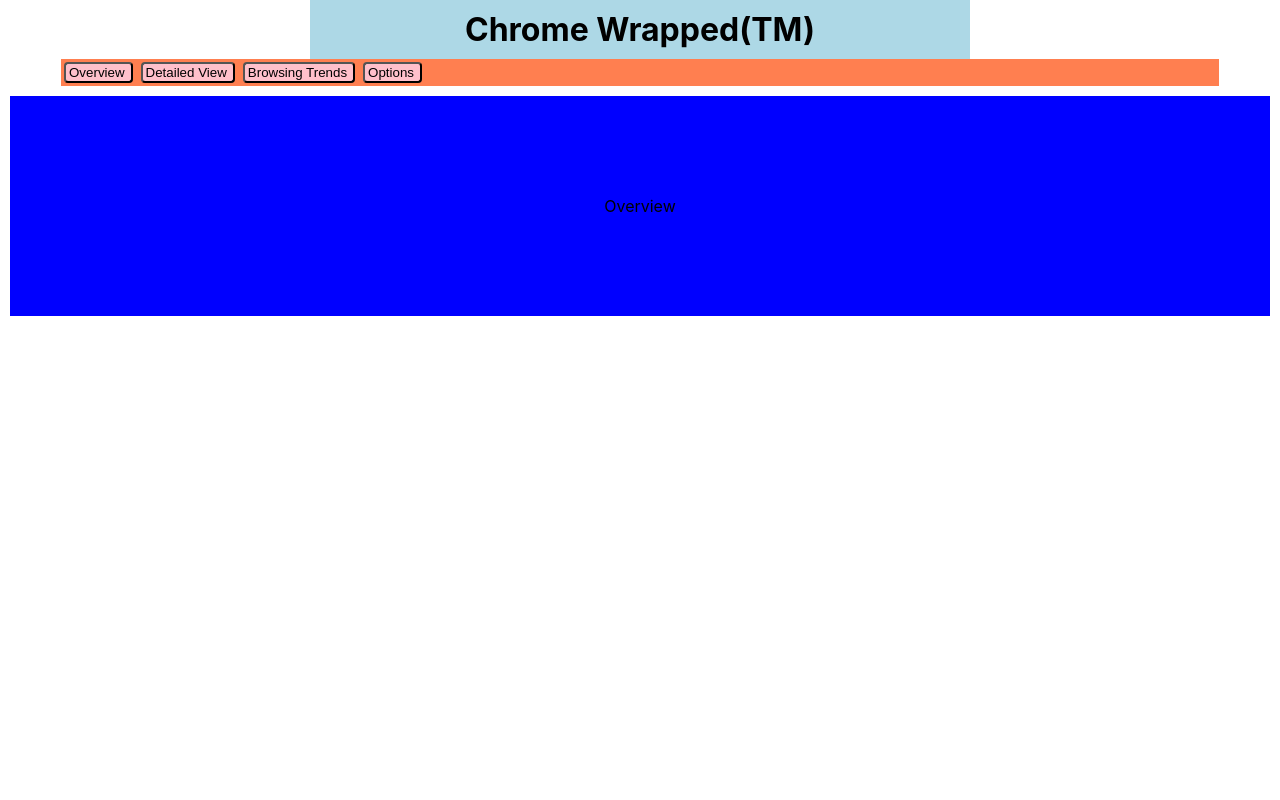
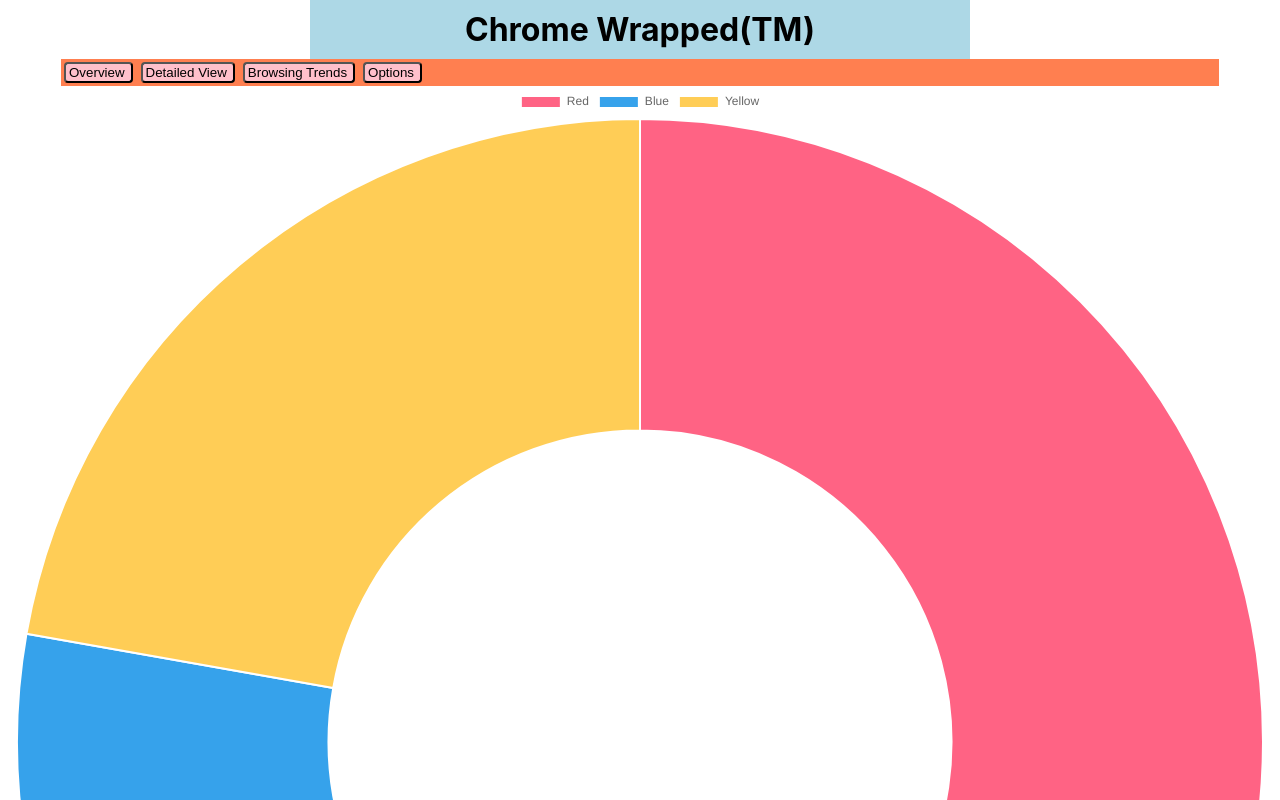
Before and after one commit to comp195/senior-project-spring-2023-chrome-wrapped, a React (Create React App) app in the folder chrome-wrapped/: page / in a window 1280 px wide. Shown: the top 800 px of the page. Built offline with nearby package versions, Linux system fonts and the light colour scheme.

Commit message:
Added Ring chart

```diff
--- a/chrome-wrapped/package.json
+++ b/chrome-wrapped/package.json
@@ -6,7 +6,9 @@
     "@testing-library/jest-dom": "^5.16.5",
     "@testing-library/react": "^13.4.0",
     "@testing-library/user-event": "^13.5.0",
+    "chart.js": "^4.2.1",
     "react": "^18.2.0",
+    "react-chartjs-2": "^5.2.0",
     "react-dom": "^18.2.0",
     "react-scripts": "5.0.1",
     "web-vitals": "^2.1.4"
--- /dev/null
+++ b/chrome-wrapped/src/charts/Ring.js
@@ -0,0 +1,6 @@
+import Chart from "chart.js/auto";
+import { Doughnut } from "react-chartjs-2"
+
+const Ring = ({data}) => (<Doughnut data={ data }/>)
+
+export default Ring
--- a/chrome-wrapped/src/components/Body.js
+++ b/chrome-wrapped/src/components/Body.js
@@ -1,3 +1,4 @@
+import Ring from '../charts/Ring'
 
 const Body = ({ currentTab }) => {
     let renderText = 'text'
@@ -12,8 +13,28 @@
     console.log(currentTab)
     switch (currentTab) {
         case'Overview':
-            renderStyle = {...defaultRenderStyle, backgroundColor: "blue"}
-            renderText = 'Overview'
+        const data = {
+                labels: [
+                  'Red',
+                  'Blue',
+                  'Yellow'
+                ],
+                datasets: [{
+                  label: 'My First Dataset',
+                  data: [300, 50, 100],
+                  backgroundColor: [
+                    'rgb(255, 99, 132)',
+                    'rgb(54, 162, 235)',
+                    'rgb(255, 205, 86)'
+                  ],
+                  hoverOffset: 4
+                }]
+              }
+            return (
+                <Ring data={data}/>
+            )
+            //renderStyle = {...defaultRenderStyle, backgroundColor: "blue"}
+            //renderText = 'Overview'
             break
         case'Detailed':
             renderStyle = {...defaultRenderStyle, backgroundColor: "green"}
```
Also changed, not shown: 1 other file (tests, documents, lock files or other folders).
